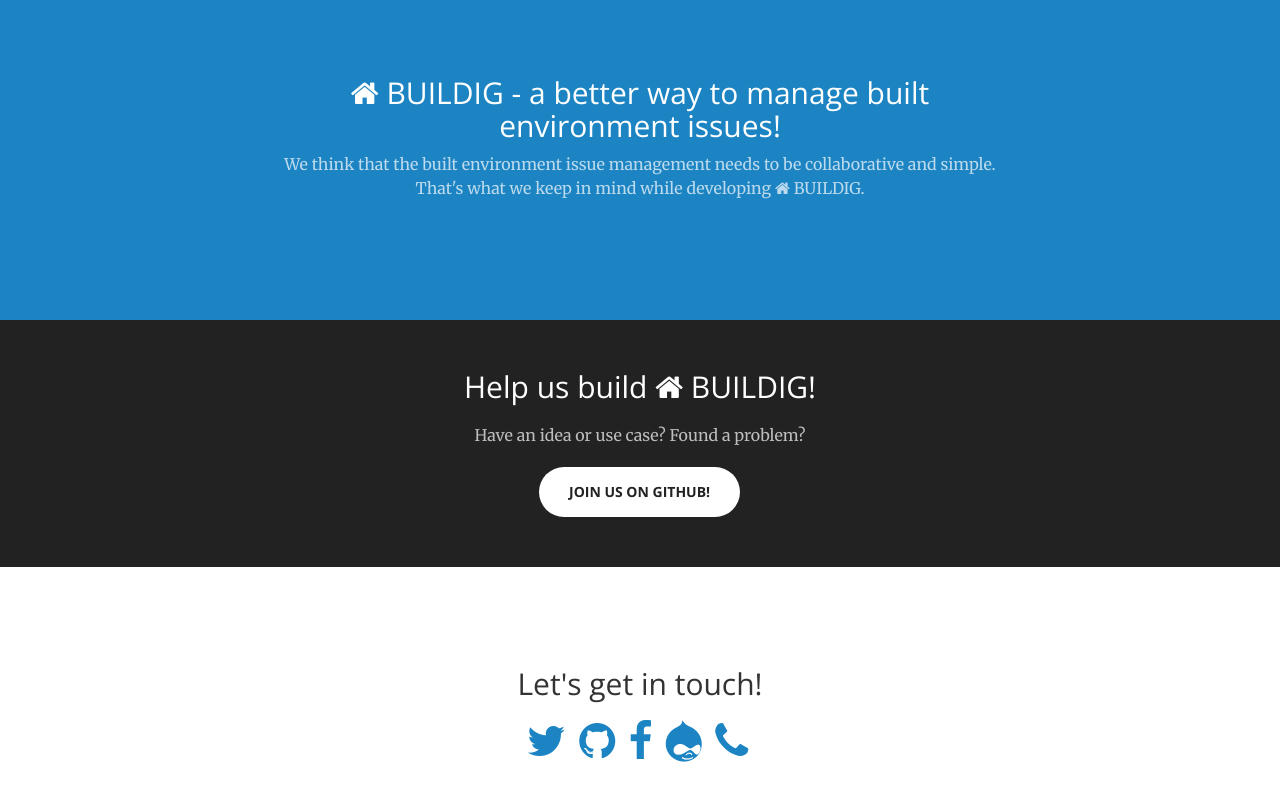
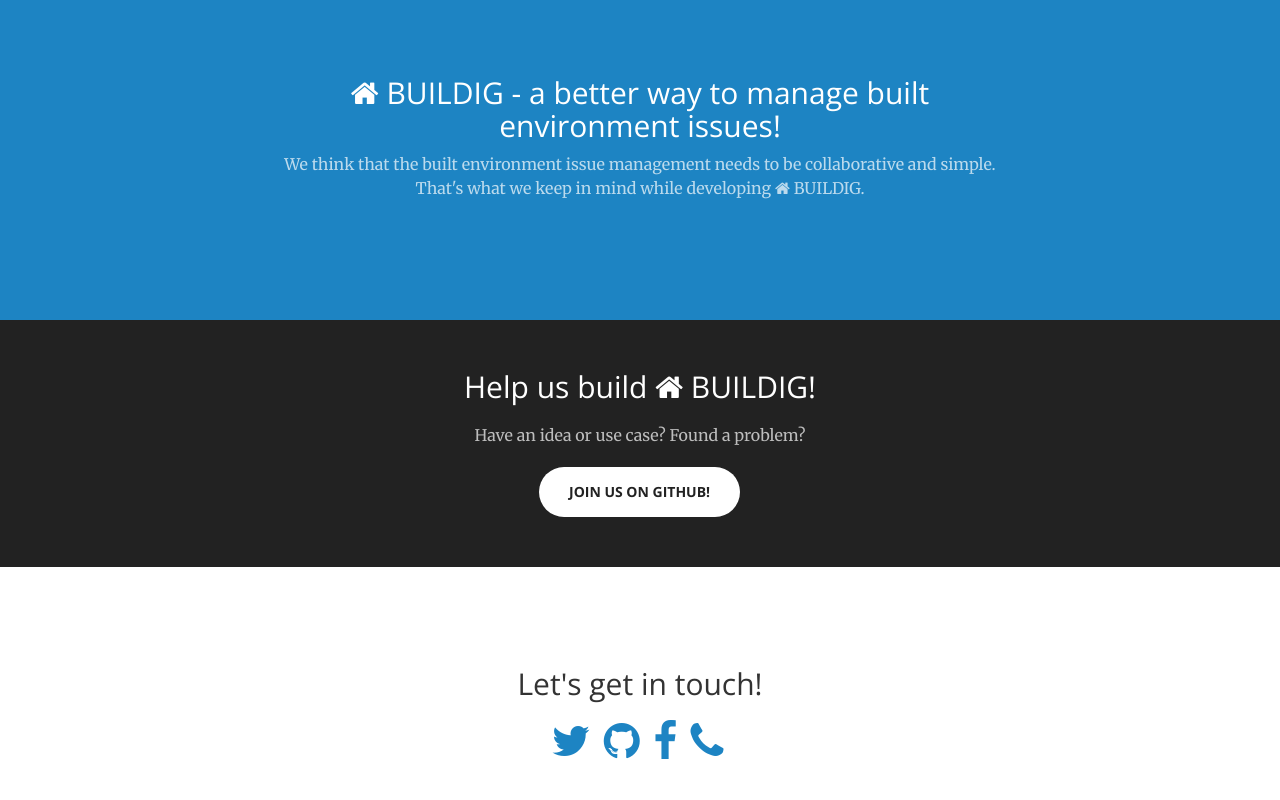
Before and after one commit to buildig/buildig.github.io, a plain HTML site: page index.html in a window 1280 px wide. Shown: the part 824-1624 px from the top of the page. Drawn offline with nearby package versions, Linux system fonts and the light colour scheme.

Commit message:
Hide link to drupal.org

```diff
--- a/index.html
+++ b/index.html
@@ -109,8 +109,8 @@
                     </li>
                     <li><a href="https://www.facebook.com/buildig/"><i class="fa fa-facebook fa-3x sr-contact"></i></a>
                     </li>
-                    <li><a href="https://www.drupal.org/buildig/"><i class="fa fa-drupal fa-3x sr-contact"></i></a>
-                    </li>
+                    <!-- <li><a href="https://www.drupal.org/buildig/"><i class="fa fa-drupal fa-3x sr-contact"></i></a>
+                    </li> -->
                     <li><a href="tel:+37254513000"><i class="fa fa-phone fa-3x sr-contact"></i></a>
                     </li>
                 </ul>
```
